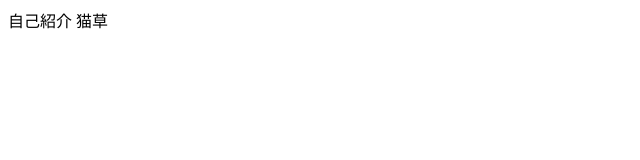
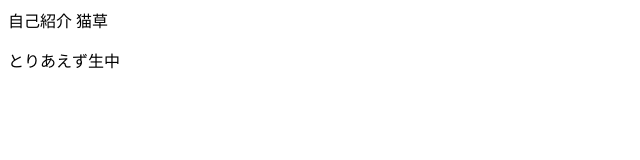
Before and after one commit to makomegane/nukokusa.github.io, a plain HTML site: page aboutme.html in a window 1280 px wide. Shown: the whole page, without its empty margins (0-640 px from the left). Drawn offline with Linux system fonts and the light colour scheme.

Commit message:
自己紹介修正

```diff
--- a/aboutme.html
+++ b/aboutme.html
@@ -7,6 +7,7 @@
         <title>自己紹介</title>
     </head>
     <body>
-        自己紹介 猫草
+        <p>自己紹介 猫草</p>
+        <p>とりあえず生中</p>
     </body>
 </html>
```
